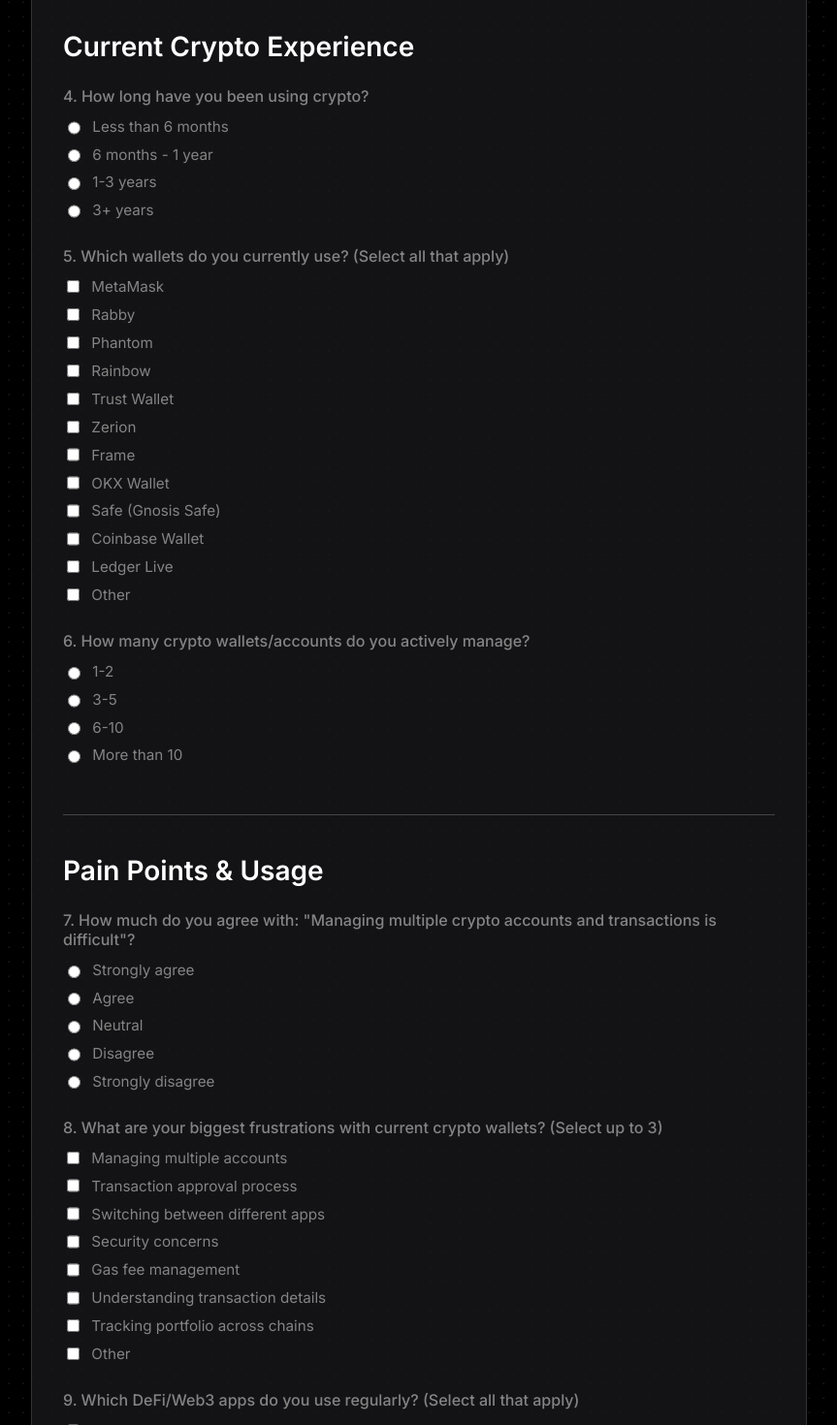
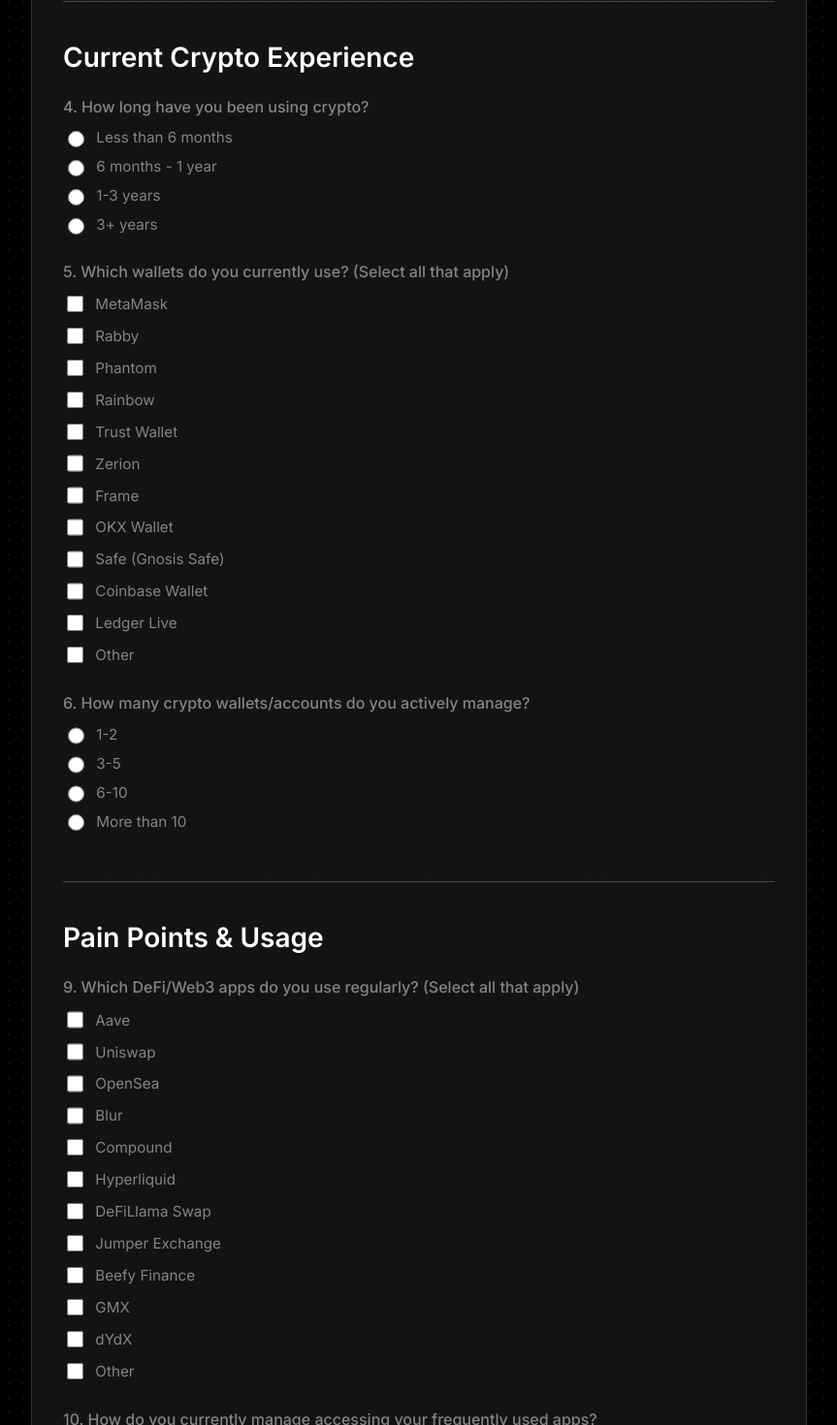
Before and after one commit to hennadii-intersend/waitlist, a Next.js app: page /survey/pre-launch in a window 1280 px wide. Shown: the part 860-2330 px from the top of the page at 97% size, without its empty margins (208-1071 px from the left). Built offline with nearby package versions, Linux system fonts and the light colour scheme.

Commit message:
feat: update survey content, styles, and API handler

```diff
--- a/app/api/survey/pre-launch/route.ts
+++ b/app/api/survey/pre-launch/route.ts
@@ -31,15 +31,8 @@
       crypto_experience: surveyData.cryptoExperience,
       current_wallets: surveyData.currentWallets,
       managed_wallets_count: surveyData.managedWalletsCount,
-      agreement_manage_accounts: surveyData.agreementManageAccounts,
-      biggest_frustrations: surveyData.biggestFrustrations,
       regular_apps: surveyData.regularApps,
       manage_app_access: surveyData.manageAppAccess,
-      feature_rank_1: surveyData.featureRanking?.rank1,
-      feature_rank_2: surveyData.featureRanking?.rank2,
-      feature_rank_3: surveyData.featureRanking?.rank3,
-      feature_suggest_other: surveyData.featureRanking?.suggestOther,
-      automated_transaction_frequency: surveyData.automatedTransactionFrequency,
       wishlist_feature: surveyData.wishlistFeature,
       beta_interest: surveyData.betaInterest,
     };
--- a/app/survey/pre-launch/page.module.css
+++ b/app/survey/pre-launch/page.module.css
@@ -138,8 +138,9 @@
 .checkboxGroup input[type="checkbox"] {
   margin-right: 0.75rem;
   accent-color: var(--color-primary-accent, #007bff);
-  width: 1em; /* Consistent sizing */
-  height: 1em;
+  width: 1.3em; /* Increased size */
+  height: 1.3em; /* Increased size */
+  vertical-align: middle; /* Align better with text */
 }
 
 .otherSpecifyInput {
--- a/app/survey/pre-launch/page.tsx
+++ b/app/survey/pre-launch/page.tsx
@@ -21,20 +21,10 @@
   const [managedWalletsCount, setManagedWalletsCount] = useState('');
 
   // Pain Points & Usage
-  const [agreementManageAccounts, setAgreementManageAccounts] = useState('');
-  const [biggestFrustrations, setBiggestFrustrations] = useState<string[]>([]);
-  const [biggestFrustrationsOther, setBiggestFrustrationsOther] = useState('');
   const [regularApps, setRegularApps] = useState<string[]>([]);
   const [regularAppsOther, setRegularAppsOther] = useState('');
   const [manageAppAccess, setManageAppAccess] = useState('');
   const [manageAppAccessOther, setManageAppAccessOther] = useState('');
-
-  // Feature Interest
-  const [featureRank1, setFeatureRank1] = useState('');
-  const [featureRank2, setFeatureRank2] = useState('');
-  const [featureRank3, setFeatureRank3] = useState('');
-  const [featureSuggestOther, setFeatureSuggestOther] = useState('');
-  const [automatedTransactionFrequency, setAutomatedTransactionFrequency] = useState('');
 
   // Optional Feedback
   const [wishlistFeature, setWishlistFeature] = useState('');
@@ -73,21 +63,10 @@
         ? [...currentWallets.filter(w => w !== 'Other'), `Other: ${currentWalletsOther}`]
         : currentWallets,
       managedWalletsCount,
-      agreementManageAccounts,
-      biggestFrustrations: biggestFrustrations.includes('Other')
-        ? [...biggestFrustrations.filter(f => f !== 'Other'), `Other: ${biggestFrustrationsOther}`]
-        : biggestFrustrations,
       regularApps: regularApps.includes('Other')
         ? [...regularApps.filter(a => a !== 'Other'), `Other: ${regularAppsOther}`]
         : regularApps,
       manageAppAccess: manageAppAccess === 'Other' ? manageAppAccessOther : manageAppAccess,
-      featureRanking: {
-        rank1: featureRank1,
-        rank2: featureRank2,
-        rank3: featureRank3,
-        suggestOther: featureSuggestOther,
-      },
-      automatedTransactionFrequency,
       wishlistFeature,
       betaInterest,
     };
@@ -124,17 +103,9 @@
   const cryptoExperienceOptions = ["Less than 6 months", "6 months - 1 year", "1-3 years", "3+ years"];
   const walletOptions = ["MetaMask", "Rabby", "Phantom", "Rainbow", "Trust Wallet", "Zerion", "Frame", "OKX Wallet", "Safe (Gnosis Safe)", "Coinbase Wallet", "Ledger Live", "Other"];
   const managedWalletsCountOptions = ["1-2", "3-5", "6-10", "More than 10"];
-  const agreementOptions = ["Strongly agree", "Agree", "Neutral", "Disagree", "Strongly disagree"];
-  const frustrationOptions = ["Managing multiple accounts", "Transaction approval process", "Switching between different apps", "Security concerns", "Gas fee management", "Understanding transaction details", "Tracking portfolio across chains", "Other"];
   const appOptions = ["Aave", "Uniswap", "OpenSea", "Blur", "Compound", "Hyperliquid", "DeFiLlama Swap", "Jumper Exchange", "Beefy Finance", "GMX", "dYdX", "Other"];
   const manageAccessOptions = ["Browser bookmarks", "Wallet app integrations", "Manually type URLs", "Search each time", "Other"];
-  const featureOptions = ["Smart profiles for automated approvals", "Unified view of all accounts", "Browser and mobile accessibility", "Automated transactions", "App organization/quick access"];
-  const automatedFrequencyOptions = ["Daily", "Weekly", "Monthly", "Rarely", "Never"];
   const betaInterestOptions = ["Yes, I'm very interested", "Maybe, depends on time commitment", "No, I'll wait for full release"];
-
-  const getFilteredFeatureOptions = (exclude1?: string, exclude2?: string) => {
-    return featureOptions.filter(opt => opt !== exclude1 && opt !== exclude2);
-  };
 
   return (
     <main className={styles.main}> {/* Use main page's .main style */}
@@ -161,7 +132,7 @@
                 <input type="text" id="name" value={name} onChange={(e) => setName(e.target.value)} disabled={isLoading}/>
                 </div>
                 <div className={styles.formGroup}>
-                <label>3. How did you find out about Interspace?</label>
+                <label>3. How did you find out about Interspace? (optional)</label>
                 <div className={styles.radioGroup}>
                     {howFoundOptions.map(option => (<label key={option}><input type="radio" name="howFound" value={option} checked={howFound === option} onChange={(e) => setHowFound(e.target.value)} disabled={isLoading}/>{option}</label>))}
                 </div>
@@ -196,20 +167,7 @@
             {/* Pain Points & Usage */}
             <section className={styles.section}>
             <h2 className={styles.sectionTitle}>Pain Points & Usage</h2>
-            <div className={styles.formGroup}>
-              {/* eslint-disable-next-line react/no-unescaped-entities */}
-              <label>7. How much do you agree with: "Managing multiple crypto accounts and transactions is difficult"?</label>
-              <div className={styles.radioGroup}>
-                {agreementOptions.map(option => (<label key={option}><input type="radio" name="agreementManageAccounts" value={option} checked={agreementManageAccounts === option} onChange={(e) => setAgreementManageAccounts(e.target.value)} disabled={isLoading}/>{option}</label>))}
-              </div>
-            </div>
-            <div className={styles.formGroup}>
-              <label>8. What are your biggest frustrations with current crypto wallets? (Select up to 3)</label>
-              <div className={styles.checkboxGroup}>
-                {frustrationOptions.map(option => (<label key={option}><input type="checkbox" value={option} checked={biggestFrustrations.includes(option)} onChange={(e) => { const { checked } = e.target; if (checked && biggestFrustrations.length >= 3 && !biggestFrustrations.includes(option)) { return; } handleCheckboxChange(e, setBiggestFrustrations); }} disabled={isLoading || (biggestFrustrations.length >= 3 && !biggestFrustrations.includes(option))}/>{option}</label>))}
-              </div>
-              {biggestFrustrations.includes('Other') && (<input type="text" className={styles.otherSpecifyInput} placeholder="Please specify other frustration(s)" value={biggestFrustrationsOther} onChange={(e) => setBiggestFrustrationsOther(e.target.value)} disabled={isLoading}/>)}
-            </div>
+            {/* Question 7 & 8 removed as per request */}
             <div className={styles.formGroup}>
               <label>9. Which DeFi/Web3 apps do you use regularly? (Select all that apply)</label>
               <div className={styles.checkboxGroup}>
@@ -226,54 +184,18 @@
                 </div>
             </section>
 
-            {/* Feature Interest */}
-            <section className={styles.section}>
-            <h2 className={styles.sectionTitle}>Feature Interest</h2>
-            <div className={styles.formGroup}>
-              <label>11. Which Interspace features sound most valuable to you? (Rank top 3)</label>
-              <div className={styles.rankSelectGroup}>
-                <label htmlFor="featureRank1">Rank 1:</label>
-                    <select id="featureRank1" value={featureRank1} onChange={(e) => setFeatureRank1(e.target.value)} disabled={isLoading}>
-                    <option value="">Select feature...</option>
-                    {getFilteredFeatureOptions(featureRank2, featureRank3).map(opt => <option key={`rank1-${opt}`} value={opt}>{opt}</option>)}
-                    </select>
-                </div>
-                <div className={styles.rankSelectGroup}>
-                    <label htmlFor="featureRank2">Rank 2:</label>
-                    <select id="featureRank2" value={featureRank2} onChange={(e) => setFeatureRank2(e.target.value)} disabled={isLoading || !featureRank1}>
-                    <option value="">Select feature...</option>
-                    {getFilteredFeatureOptions(featureRank1, featureRank3).map(opt => <option key={`rank2-${opt}`} value={opt}>{opt}</option>)}
-                    </select>
-                </div>
-                <div className={styles.rankSelectGroup}>
-                    <label htmlFor="featureRank3">Rank 3:</label>
-                    <select id="featureRank3" value={featureRank3} onChange={(e) => setFeatureRank3(e.target.value)} disabled={isLoading || !featureRank2}>
-                    <option value="">Select feature...</option>
-                    {getFilteredFeatureOptions(featureRank1, featureRank2).map(opt => <option key={`rank3-${opt}`} value={opt}>{opt}</option>)}
-                    </select>
-                </div>
-                <label htmlFor="featureSuggestOther" className={styles.otherSpecifyLabel}>Other (please suggest):</label>
-                <input type="text" id="featureSuggestOther" placeholder="Suggest a feature" value={featureSuggestOther} onChange={(e) => setFeatureSuggestOther(e.target.value)} disabled={isLoading}/>
-                </div>
-
-            <div className={styles.formGroup}>
-              <label>12. How often would you use automated transaction features?</label>
-              <div className={styles.radioGroup}>
-                {automatedFrequencyOptions.map(option => (<label key={option}><input type="radio" name="automatedTransactionFrequency" value={option} checked={automatedTransactionFrequency === option} onChange={(e) => setAutomatedTransactionFrequency(e.target.value)} disabled={isLoading}/>{option}</label>))}
-              </div>
-                </div>
-            </section>
+            {/* Feature Interest section removed as per request */}
 
             {/* Optional Feedback */}
             <section className={styles.section}>
             <h2 className={styles.sectionTitle}>Optional Feedback</h2>
             <div className={styles.formGroup}>
               {/* eslint-disable-next-line react/no-unescaped-entities */}
-              <label htmlFor="wishlistFeature">13. What's one feature you wish every crypto wallet had?</label>
+              <label htmlFor="wishlistFeature">13. What's one feature you wish every crypto wallet had? (optional)</label>
               <textarea id="wishlistFeature" value={wishlistFeature} onChange={(e) => setWishlistFeature(e.target.value)} disabled={isLoading}></textarea>
             </div>
             <div className={styles.formGroup}>
-              <label>14. Would you be interested in participating in beta testing and providing feedback?</label>
+              <label>14. Would you be interested in participating in beta testing and providing feedback? (optional)</label>
               <div className={styles.radioGroup}>
                 {betaInterestOptions.map(option => (<label key={option}><input type="radio" name="betaInterest" value={option} checked={betaInterest === option} onChange={(e) => setBetaInterest(e.target.value)} disabled={isLoading}/>{option}</label>))}
               </div>
```
